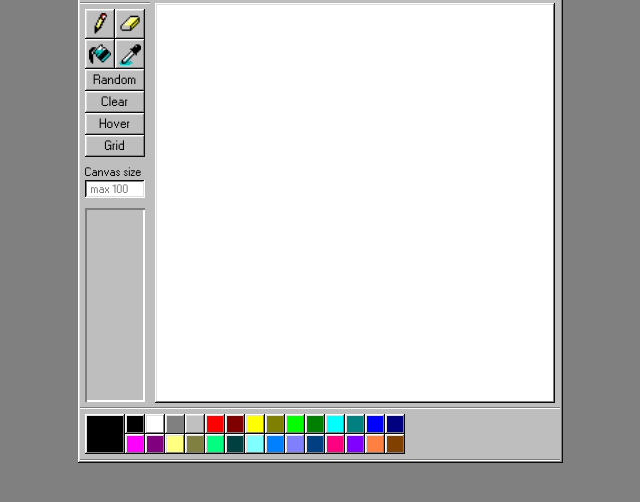
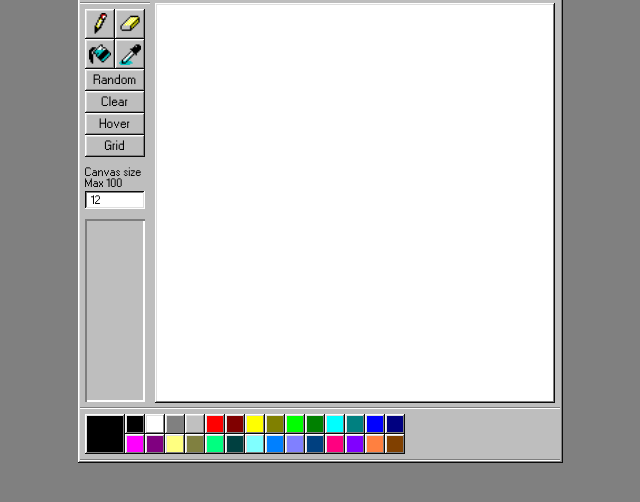
Before and after one commit to LuxSolace/Etch-A-Sketch, a plain HTML site: page index.html in a window 1280 px wide. Shown: the part 192-694 px from the top of the page, without its empty margins (320-960 px from the left). Drawn offline with Linux system fonts and the light colour scheme.

Commit message:
Fixed id on wrong element

```diff
--- a/index.html
+++ b/index.html
@@ -73,8 +73,8 @@
             </div>
 
             <div id="size-input-container">
-                <label for="grid-size" id="grid-size-input">Canvas size</label>
-                <input type="text" placeholder="max 100" name="grid-size">
+                <label for="grid-size">Canvas size Max 100</label>
+                <input type="text" placeholder="max 100" name="grid-size" id="grid-size-input" value="12">
             </div>
 
             <div id="paint-deco"></div>
```
